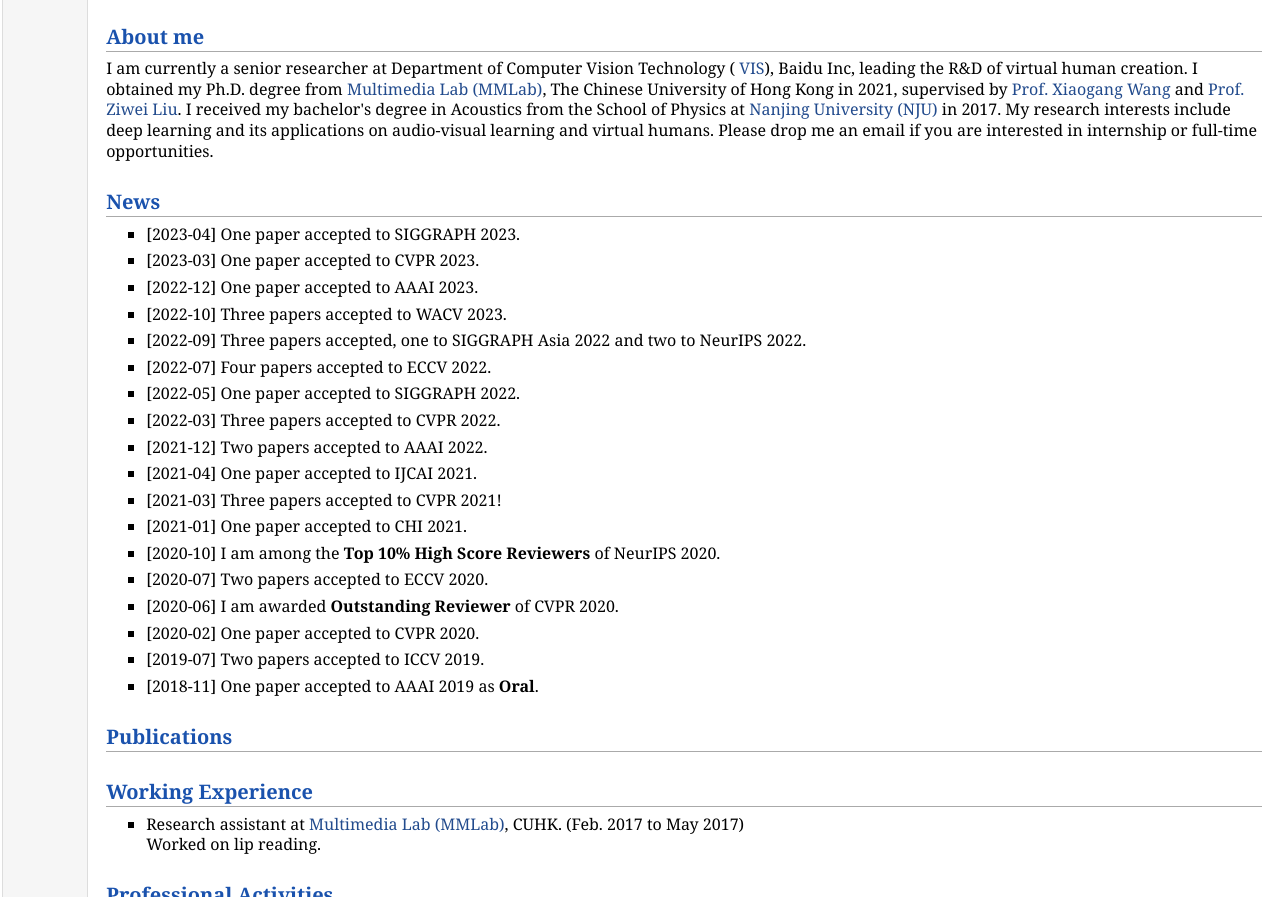
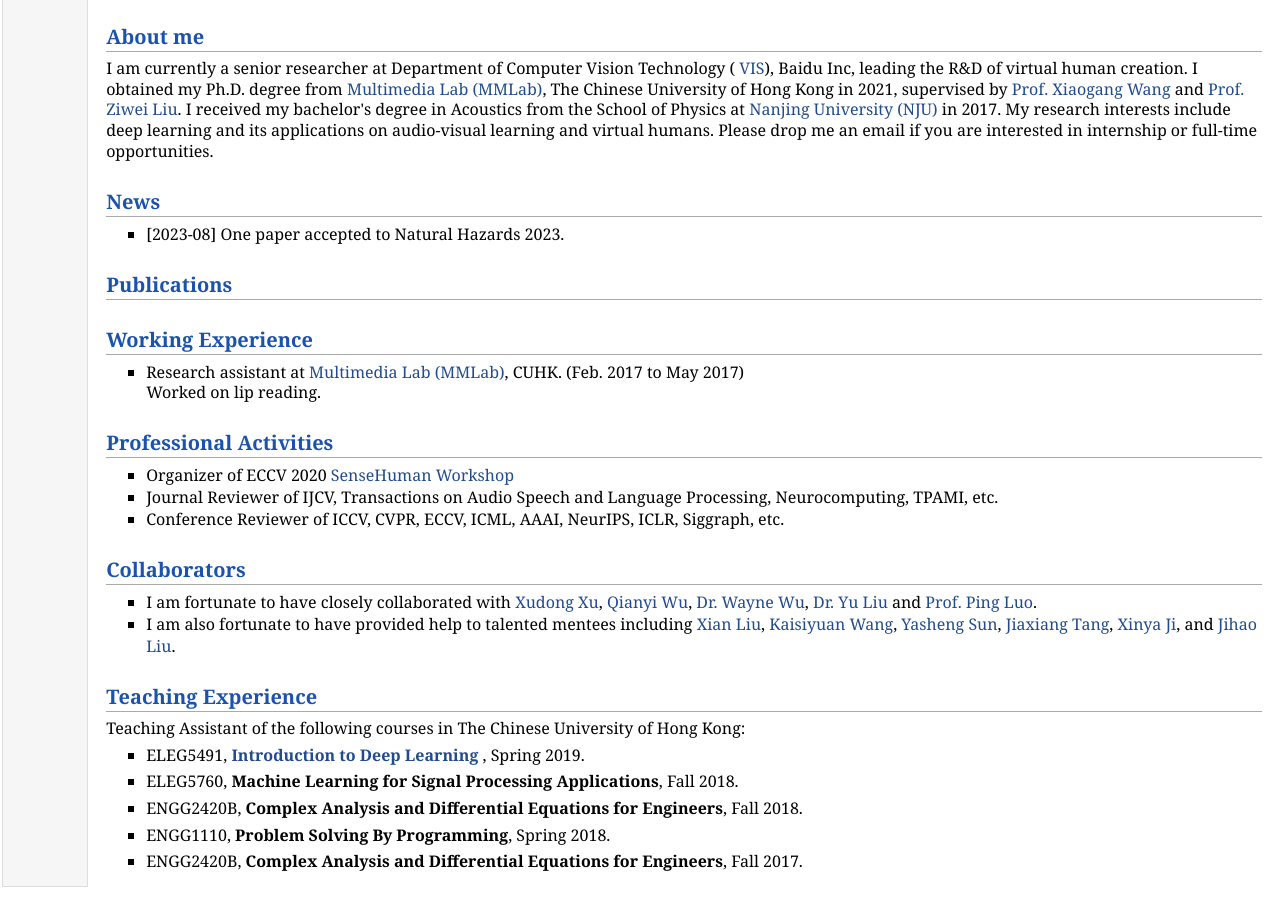
Before and after one commit to ZhengWangguandong/ZhengWangguandong.github.io, a plain HTML site: page index.html in a window 1280 px wide. Shown: the part 240-1137 px from the top of the page. Drawn offline with Linux system fonts and the light colour scheme.

Commit message:
Update index.html

```diff
--- a/index.html
+++ b/index.html
@@ -35,41 +35,7 @@
 
 <h2>News</h2>
 <ul>
-    <li><p>[2023-04]  One paper accepted to SIGGRAPH 2023.</p>
-  </li>
-    <li><p>[2023-03]  One paper accepted to CVPR 2023.</p>
-  </li>
-    <li><p>[2022-12]  One paper accepted to AAAI 2023.</p>
-  </li>
-        <li><p>[2022-10]  Three papers accepted to WACV 2023.</p>
-  </li>
-    <li><p>[2022-09]  Three papers accepted, one to SIGGRAPH Asia 2022 and two to NeurIPS 2022.</p>
-  </li>
-    <li><p>[2022-07]  Four papers accepted to ECCV 2022.</p>
-  </li>
-    <li><p>[2022-05]  One paper accepted to SIGGRAPH 2022.</p>
-  </li>
-  <li><p>[2022-03]  Three papers accepted to CVPR 2022.</p>
-  </li>
-  <li><p>[2021-12]  Two papers accepted to AAAI 2022.</p>
-  </li>
-  <li><p>[2021-04]  One paper accepted to IJCAI 2021.</p>
-  </li>
-  <li><p>[2021-03]  Three papers accepted to CVPR 2021!</p>
-  </li>
-  <li><p>[2021-01]  One paper accepted to CHI 2021.</p>
-  </li>
-  <li><p>[2020-10]  I am among the  <b>Top 10% High Score Reviewers</b> of NeurIPS 2020.</p>
-  </li>
-  <li><p>[2020-07]  Two papers accepted to ECCV 2020. </p>
-  </li>
-  <li><p>[2020-06] I am awarded <b>Outstanding Reviewer</b> of CVPR 2020.</p>
-  </li>
-  <li><p>[2020-02] One paper accepted to CVPR 2020.</p>
-  </li>
-  <li><p>[2019-07] Two papers accepted to ICCV 2019.</p>
-  </li>
-  <li><p>[2018-11] One paper accepted to AAAI 2019 as <b>Oral</b>.</p>
+    <li><p>[2023-08]  One paper accepted to Natural Hazards 2023.</p>
   </li>
 </ul>
 <h2>Publications</h2>
```
